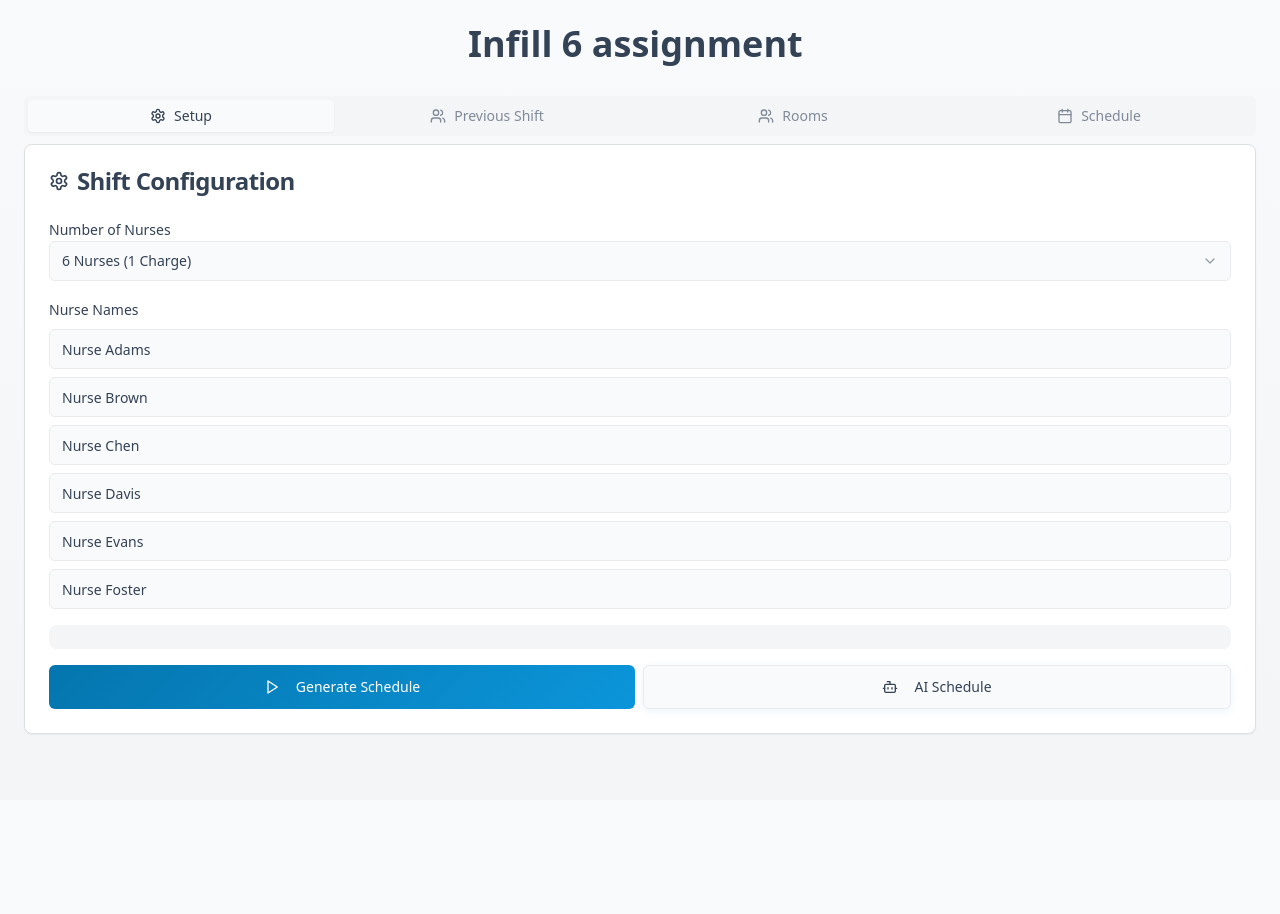
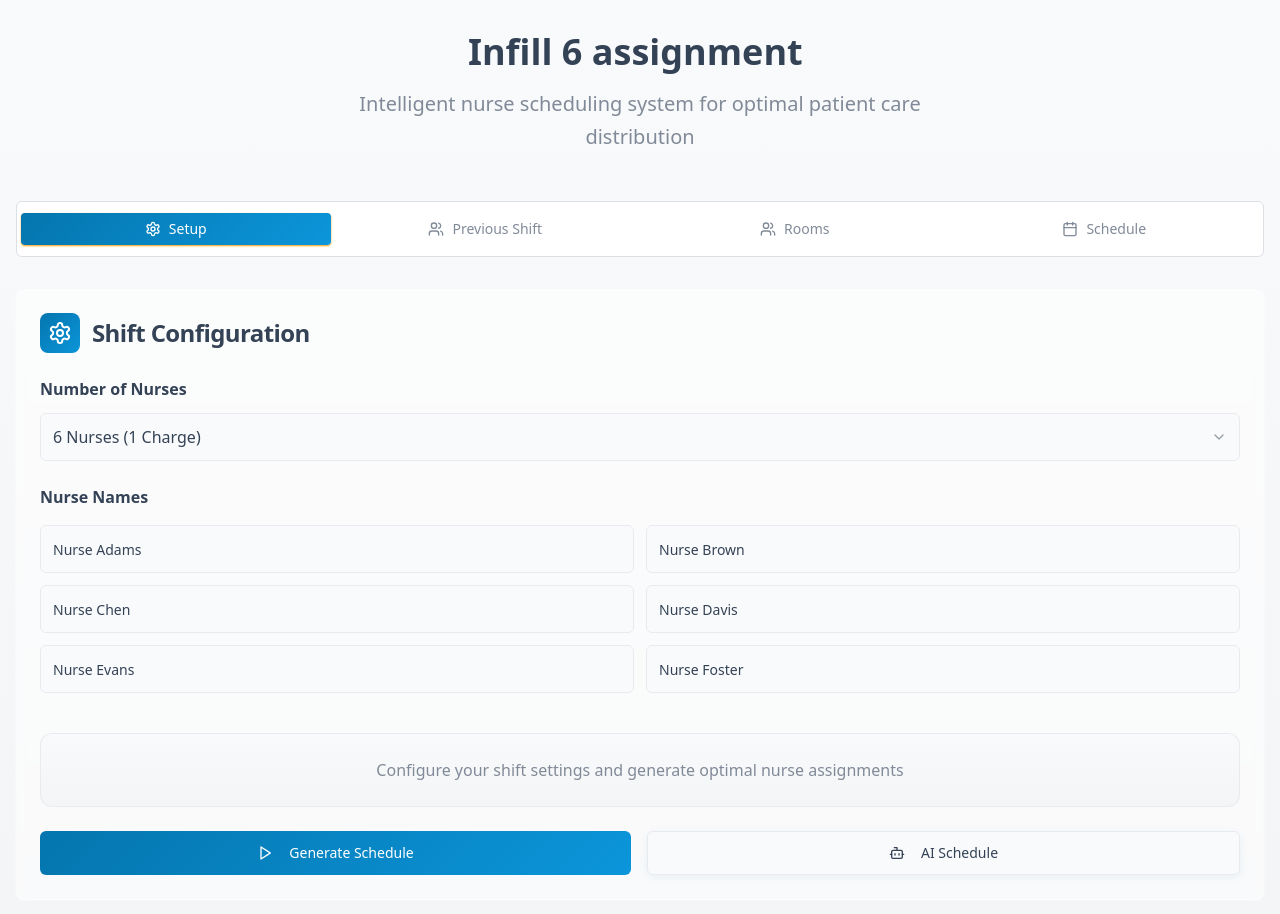
Before and after one commit to unnhost/nurse-room-harmony-ai, a React (Vite) app: page / in a window 1280 px wide. Shown: the top 914 px of the page. Before the commit the page ends 800 px from the top, so only its background shows below. Built offline with nearby package versions, Linux system fonts and the light colour scheme.

Commit message:
Improve visual hierarchy and styling
Enhance the color scheme, design consistency, and spacing.

```diff
--- a/src/index.css
+++ b/src/index.css
@@ -63,11 +63,28 @@ All colors MUST be HSL.
     --gradient-primary: linear-gradient(135deg, hsl(var(--primary)), hsl(var(--primary-light)));
     --gradient-accent: linear-gradient(135deg, hsl(var(--accent)), hsl(var(--accent-light)));
     --gradient-subtle: linear-gradient(180deg, hsl(var(--background)), hsl(var(--muted)));
+    --gradient-hero: linear-gradient(135deg, hsl(var(--primary)) 0%, hsl(var(--primary-light)) 50%, hsl(var(--accent)) 100%);
+
+    /* Room proximity group colors */
+    --proximity-group-a: 200 85% 88%;
+    --proximity-group-b: 155 45% 88%;
+    --proximity-group-c: 270 65% 88%;
+    --proximity-group-other: 220 15% 88%;
 
     /* Shadows */
     --shadow-soft: 0 2px 8px hsl(var(--primary) / 0.08);
     --shadow-medium: 0 4px 16px hsl(var(--primary) / 0.12);
     --shadow-strong: 0 8px 32px hsl(var(--primary) / 0.16);
+    --shadow-glow: 0 0 20px hsl(var(--primary) / 0.15);
+    --shadow-card: 0 1px 3px hsl(var(--foreground) / 0.06), 0 1px 2px hsl(var(--foreground) / 0.04);
+
+    /* Spacing scale */
+    --spacing-xs: 0.25rem;
+    --spacing-sm: 0.5rem;
+    --spacing-md: 1rem;
+    --spacing-lg: 1.5rem;
+    --spacing-xl: 2rem;
+    --spacing-2xl: 3rem;
 
     --radius: 0.5rem;
 
--- a/src/pages/Index.tsx
+++ b/src/pages/Index.tsx
@@ -92,46 +92,49 @@ const Index = () => {
     }
   };
   return <div className="min-h-screen bg-gradient-subtle">
-      <div className="container mx-auto p-6">
-        <div className="mb-8 text-center">
+      <div className="container mx-auto px-4 py-8 max-w-7xl">
+        <div className="mb-12 text-center space-y-4">
           <h1 className="text-4xl font-bold text-foreground mb-2">Infill 6 assignment </h1>
-          <p className="text-lg text-muted-foreground">
-        </p>
+          <p className="text-xl text-muted-foreground max-w-2xl mx-auto leading-relaxed">
+            Intelligent nurse scheduling system for optimal patient care distribution
+          </p>
         </div>
 
-        <Tabs value={activeTab} onValueChange={setActiveTab}>
-          <TabsList className="grid w-full grid-cols-4">
-            <TabsTrigger value="setup" className="flex items-center gap-2">
+        <Tabs value={activeTab} onValueChange={setActiveTab} className="space-y-8">
+          <TabsList className="grid w-full grid-cols-4 h-14 bg-card border shadow-card">
+            <TabsTrigger value="setup" className="flex items-center gap-2 data-[state=active]:bg-gradient-primary data-[state=active]:text-white data-[state=active]:shadow-medium transition-all duration-200">
               <Settings className="h-4 w-4" />
-              Setup
+              <span className="hidden sm:inline">Setup</span>
             </TabsTrigger>
-            <TabsTrigger value="previous" className="flex items-center gap-2">
+            <TabsTrigger value="previous" className="flex items-center gap-2 data-[state=active]:bg-gradient-primary data-[state=active]:text-white data-[state=active]:shadow-medium transition-all duration-200">
               <Users className="h-4 w-4" />
-              Previous Shift
+              <span className="hidden sm:inline">Previous Shift</span>
             </TabsTrigger>
-            <TabsTrigger value="rooms" className="flex items-center gap-2">
+            <TabsTrigger value="rooms" className="flex items-center gap-2 data-[state=active]:bg-gradient-primary data-[state=active]:text-white data-[state=active]:shadow-medium transition-all duration-200">
               <Users className="h-4 w-4" />
-              Rooms
+              <span className="hidden sm:inline">Rooms</span>
             </TabsTrigger>
-            <TabsTrigger value="schedule" className="flex items-center gap-2">
+            <TabsTrigger value="schedule" className="flex items-center gap-2 data-[state=active]:bg-gradient-primary data-[state=active]:text-white data-[state=active]:shadow-medium transition-all duration-200">
               <Calendar className="h-4 w-4" />
-              Schedule
+              <span className="hidden sm:inline">Schedule</span>
             </TabsTrigger>
           </TabsList>
 
-          <TabsContent value="setup" className="space-y-6">
-            <Card>
-              <CardHeader>
-                <CardTitle className="flex items-center gap-2">
-                  <Settings className="h-5 w-5" />
+          <TabsContent value="setup" className="space-y-8">
+            <Card className="shadow-card border-0 bg-card/50 backdrop-blur-sm">
+              <CardHeader className="pb-6">
+                <CardTitle className="flex items-center gap-3 text-2xl">
+                  <div className="p-2 bg-gradient-primary rounded-lg">
+                    <Settings className="h-6 w-6 text-white" />
+                  </div>
                   Shift Configuration
                 </CardTitle>
               </CardHeader>
-              <CardContent className="space-y-4">
-                <div>
-                  <Label htmlFor="nurseCount">Number of Nurses</Label>
+              <CardContent className="space-y-6">
+                <div className="space-y-3">
+                  <Label htmlFor="nurseCount" className="text-base font-semibold">Number of Nurses</Label>
                   <Select value={nurseCount.toString()} onValueChange={handleNurseCountChange}>
-                    <SelectTrigger>
+                    <SelectTrigger className="h-12 text-base">
                       <SelectValue />
                     </SelectTrigger>
                     <SelectContent>
@@ -142,21 +145,33 @@ const Index = () => {
                   </Select>
                 </div>
 
-                <div className="space-y-2">
-                  <Label>Nurse Names</Label>
-                  {nurseNames.map((name, index) => <Input key={index} value={name} onChange={e => {
-                  const newNames = [...nurseNames];
-                  newNames[index] = e.target.value;
-                  setNurseNames(newNames);
-                }} placeholder={`Nurse ${index + 1} name`} />)}
+                <div className="space-y-4">
+                  <Label className="text-base font-semibold">Nurse Names</Label>
+                  <div className="grid grid-cols-1 md:grid-cols-2 gap-3">
+                    {nurseNames.map((name, index) => (
+                      <Input
+                        key={index}
+                        value={name}
+                        onChange={e => {
+                          const newNames = [...nurseNames];
+                          newNames[index] = e.target.value;
+                          setNurseNames(newNames);
+                        }}
+                        placeholder={`Nurse ${index + 1} name`}
+                        className="h-12 text-base"
+                      />
+                    ))}
+                  </div>
                 </div>
 
-                <div className="space-y-4">
-                  <div className="p-3 bg-muted rounded-lg">
-
+                <div className="space-y-6 pt-4">
+                  <div className="p-6 bg-gradient-subtle rounded-xl border border-border/50">
+                    <p className="text-center text-muted-foreground">
+                      Configure your shift settings and generate optimal nurse assignments
+                    </p>
                   </div>
 
-                  <div className="flex gap-2">
+                  <div className="flex flex-col sm:flex-row gap-4">
                     <Button onClick={generateAssignments} className="flex-1" variant="medical" size="lg">
                       <Play className="h-5 w-5 mr-2" />
                       Generate Schedule
@@ -172,10 +187,15 @@ const Index = () => {
           </TabsContent>
 
           <TabsContent value="previous">
-            <Card>
-              <CardHeader>
-                <CardTitle>Previous Shift Assignments</CardTitle>
-                <p className="text-sm text-muted-foreground">
+            <Card className="shadow-card border-0 bg-card/50 backdrop-blur-sm">
+              <CardHeader className="pb-6">
+                <CardTitle className="flex items-center gap-3 text-2xl">
+                  <div className="p-2 bg-gradient-accent rounded-lg">
+                    <Users className="h-6 w-6 text-white" />
+                  </div>
+                  Previous Shift Assignments
+                </CardTitle>
+                <p className="text-muted-foreground mt-2">
                   Set previous nurse assignments for continuity of care
                 </p>
               </CardHeader>
@@ -186,9 +206,14 @@ const Index = () => {
           </TabsContent>
 
           <TabsContent value="rooms">
-            <Card>
-              <CardHeader>
-                <CardTitle>Room Configuration</CardTitle>
+            <Card className="shadow-card border-0 bg-card/50 backdrop-blur-sm">
+              <CardHeader className="pb-6">
+                <CardTitle className="flex items-center gap-3 text-2xl">
+                  <div className="p-2 bg-gradient-accent rounded-lg">
+                    <Users className="h-6 w-6 text-white" />
+                  </div>
+                  Room Configuration
+                </CardTitle>
               </CardHeader>
               <CardContent>
                 <RoomGrid rooms={rooms} onRoomClick={() => {}} onDifficultyChange={handleRoomDifficultyChange} onChemoToggle={handleChemoToggle} onOccupancyToggle={handleOccupancyToggle} editMode={true} />
@@ -197,14 +222,21 @@ const Index = () => {
           </TabsContent>
 
           <TabsContent value="schedule">
-            {assignments.length > 0 ? <ScheduleDisplay assignments={assignments} totalRooms={rooms.filter(r => r.isOccupied).length} warnings={warnings} /> : <Card>
-                <CardContent className="text-center py-12">
-                  <Calendar className="h-12 w-12 mx-auto mb-4 text-muted-foreground" />
-                  <p className="text-lg text-muted-foreground">
-                    No schedule generated yet. Configure your shift and generate assignments.
+            {assignments.length > 0 ? (
+              <ScheduleDisplay assignments={assignments} totalRooms={rooms.filter(r => r.isOccupied).length} warnings={warnings} />
+            ) : (
+              <Card className="shadow-card border-0 bg-card/50 backdrop-blur-sm">
+                <CardContent className="text-center py-16">
+                  <div className="inline-flex items-center justify-center w-20 h-20 bg-gradient-primary rounded-full mb-6 shadow-glow">
+                    <Calendar className="h-10 w-10 text-white" />
+                  </div>
+                  <h3 className="text-2xl font-semibold mb-2">No Schedule Generated</h3>
+                  <p className="text-lg text-muted-foreground max-w-md mx-auto">
+                    Configure your shift settings and generate optimal nurse assignments.
                   </p>
                 </CardContent>
-              </Card>}
+              </Card>
+            )}
           </TabsContent>
         </Tabs>
       </div>
```
Also changed, not shown: src/components/RoomGrid.tsx (+24 -18 lines), src/components/ScheduleDisplay.tsx (+54 -41 lines).
